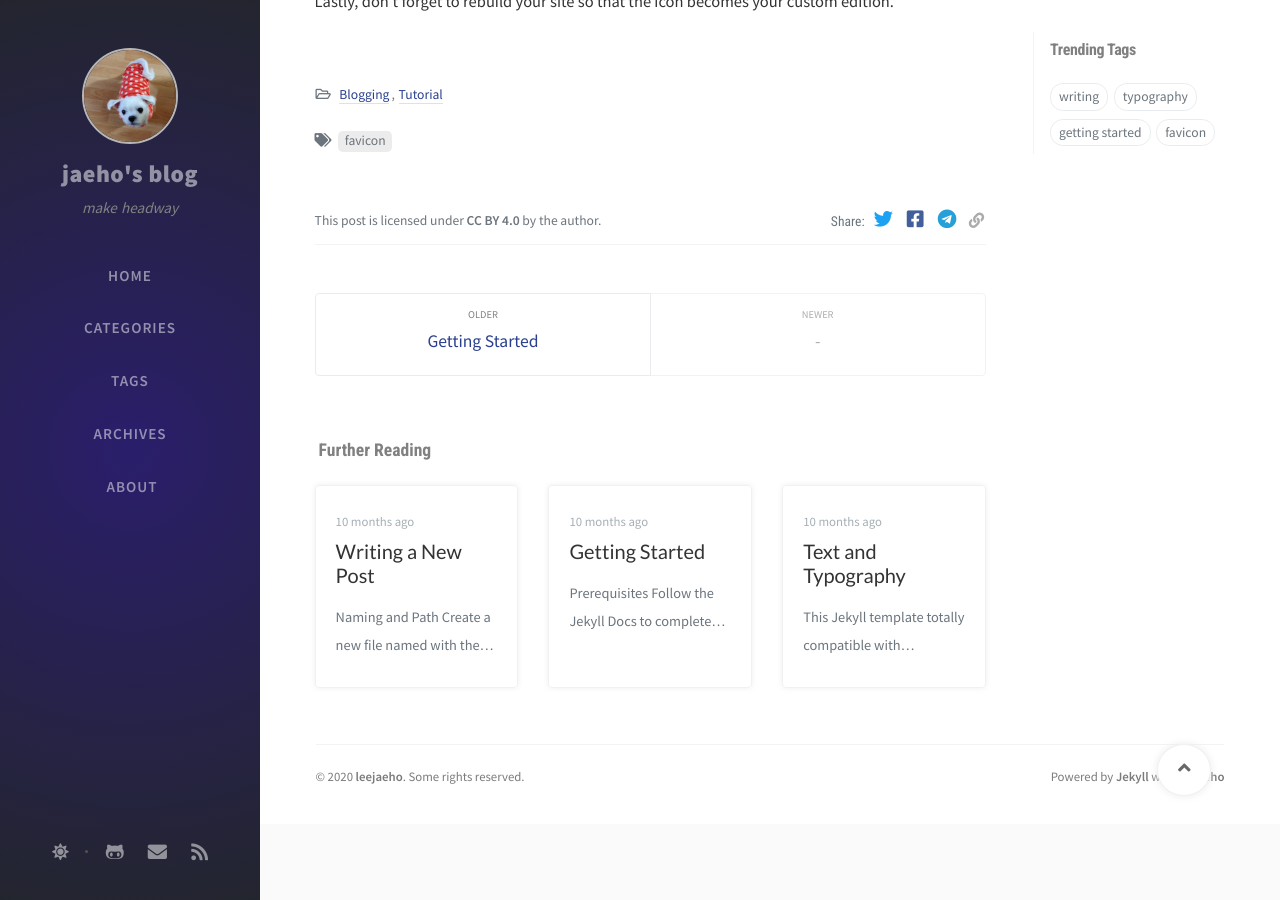
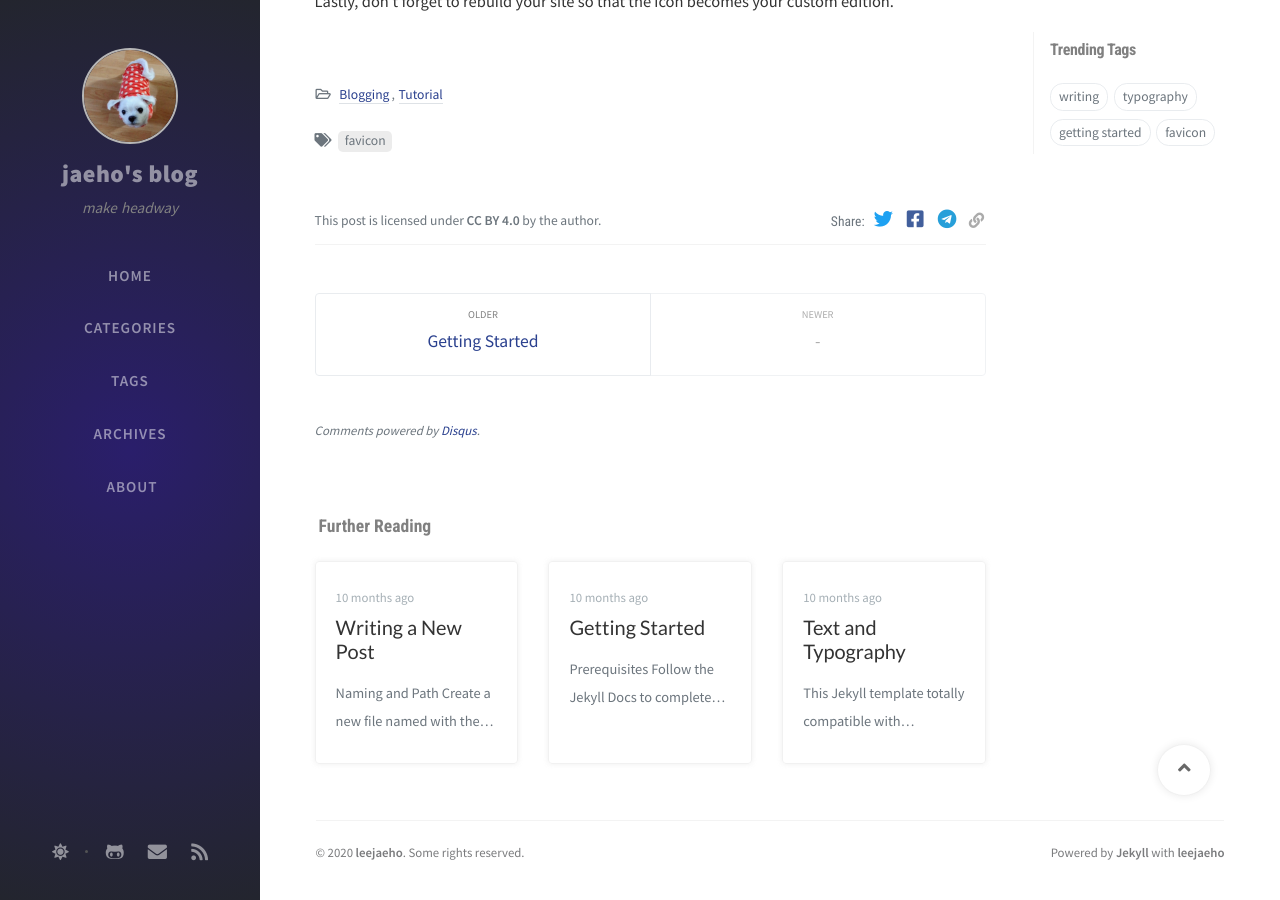
Before and after one commit to jaeho-lee104/old-jaeho-lee104-page, a Jekyll site: the page built from _posts/2019-08-11-customize-the-favicon.md, in a window 1280 px wide and 900 px high, scrolled down 730 px. Built offline with Jekyll 4.4.1, drawn with Linux system fonts in a browser that asks for light colours; nearby versions of some CDN libraries; comment, search, counter and statistics services are not loaded; some of the changed lines change nothing that is shown.

Commit message:
comment feature

```diff
--- a/_config.yml
+++ b/_config.yml
@@ -65,8 +65,8 @@
     cache: false  # pv data local cache, good for the users from GFW area.
 
 disqus:
-  comments: false  # boolean type, the global switch for posts comments.
-  shortname: ''    # Fill with your Disqus shortname. › https://help.disqus.com/en/articles/1717111-what-s-a-shortname
+  comments: true  # boolean type, the global switch for posts comments.
+  shortname: 'jaeho'    # Fill with your Disqus shortname. › https://help.disqus.com/en/articles/1717111-what-s-a-shortname
 
 
 # Prefer color scheme setting, available values:
```
